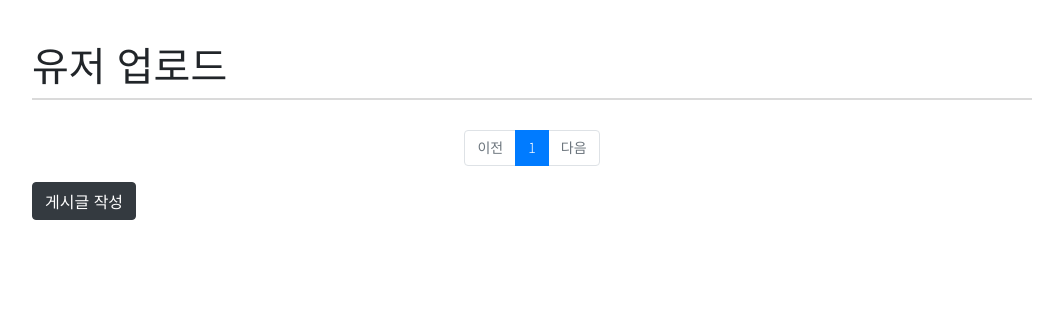
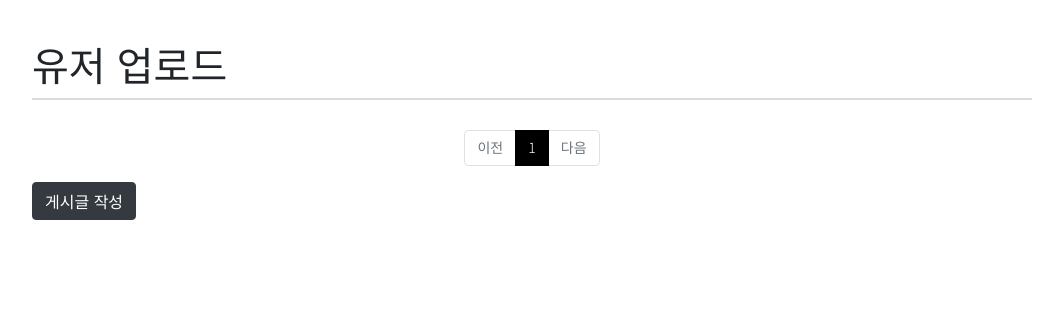
Before and after one commit to venttii/pybo, a Django app: page /pybo/userupload/ in a window 1280 px wide. Shown: the part 50-370 px from the top of the page, without its empty margins (108-1171 px from the left). Run offline with Django 3.2, Linux system fonts and the light colour scheme; data that the repository does not hold is empty; some libraries are stand-ins or nearby versions.

Commit message:
유저업로드 페이징 색상 수정

```diff
--- a/static/css/style.css
+++ b/static/css/style.css
@@ -251,6 +251,15 @@ footer p {
   width: 80%;
 }
 
+.page-item.active .page-link {
+  background-color: #000;
+  border-color: #000;
+}
+
+.page-link {
+  color: #000;
+}
+
 #commentarea {
   margin-top: 50px;
 }
```
